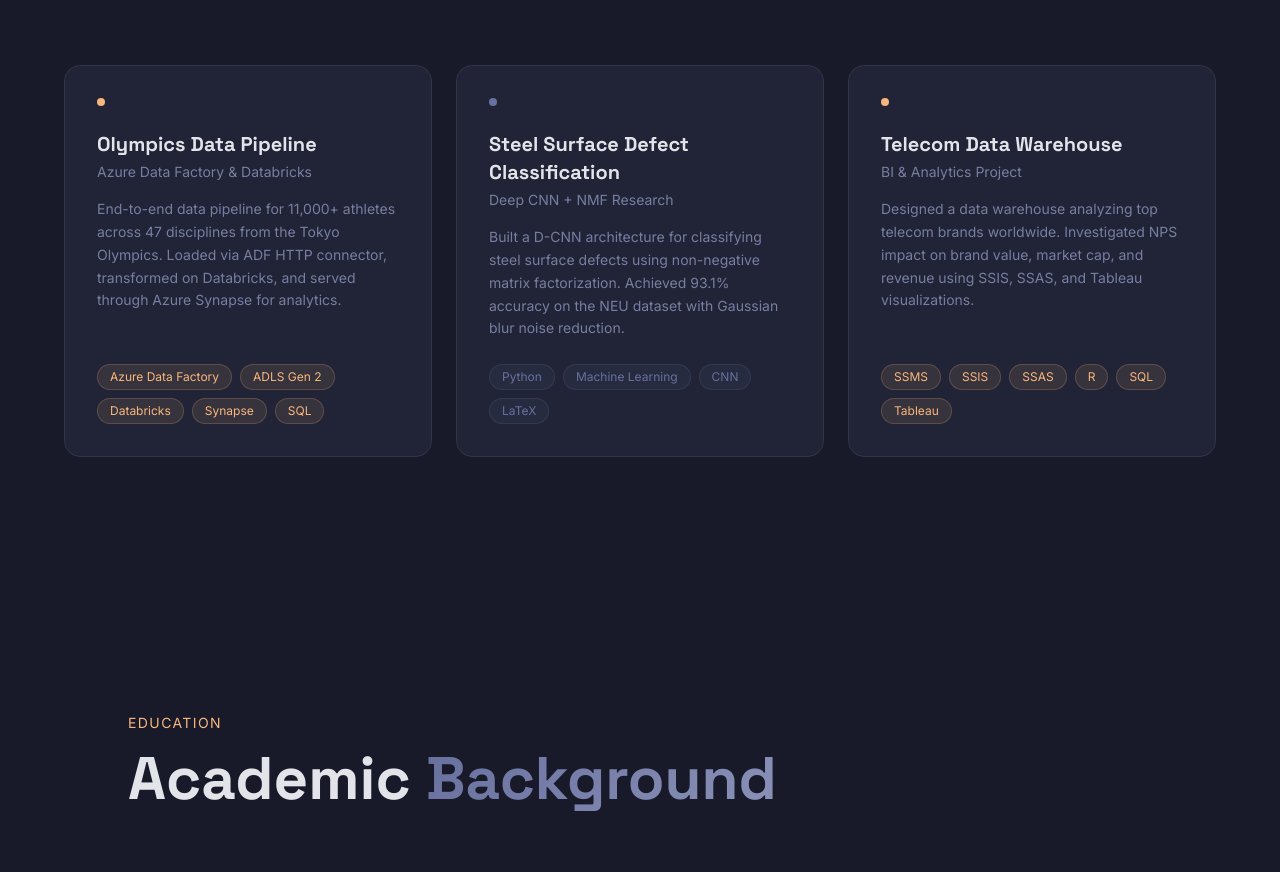
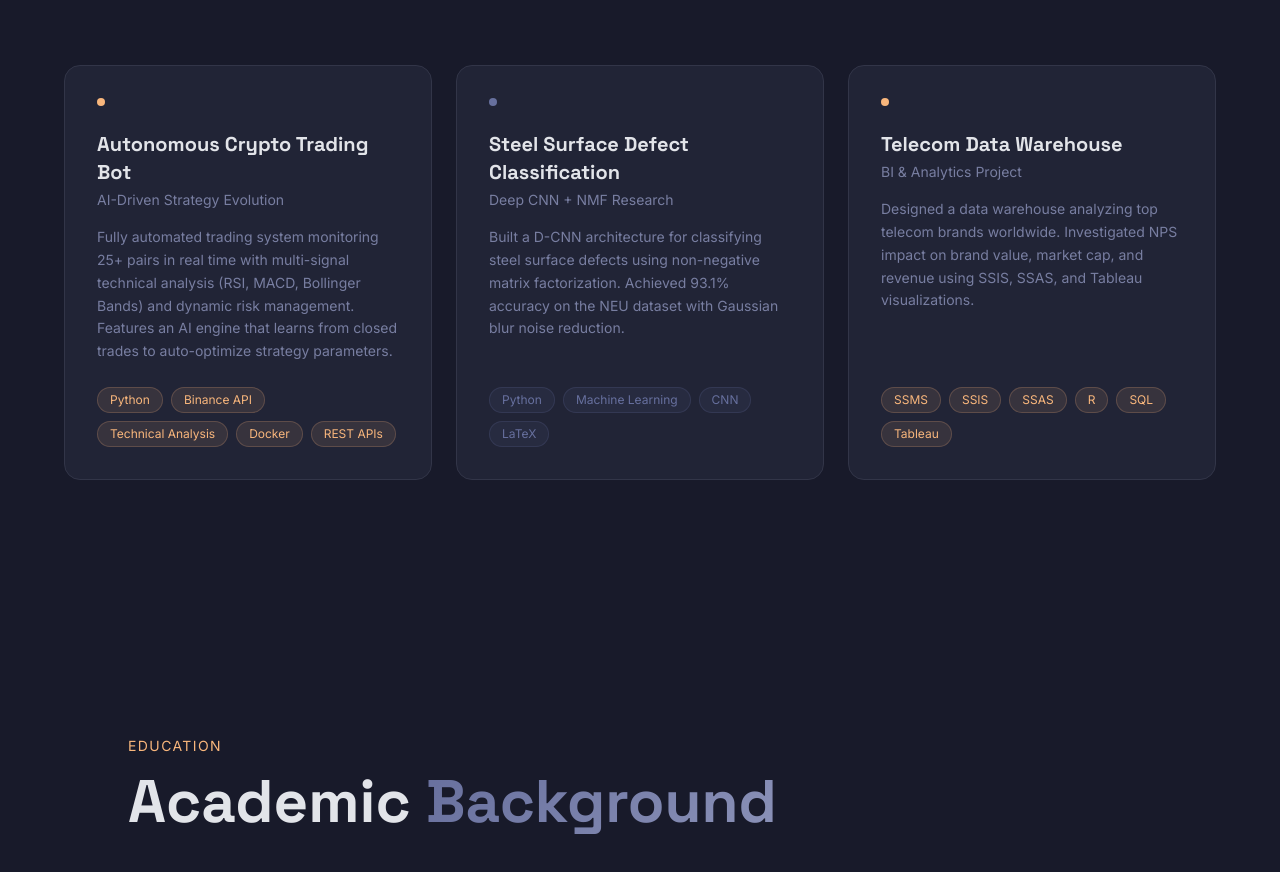
Before and after one commit to pranayshyamkuwar/Portfolio, a React (Vite) app: page / in a window 1280 px wide. Shown: the part 4480-5352 px from the top of the page. Built offline with nearby package versions, Linux system fonts and the light colour scheme; the HTML template or start-up script is replaced by a standard one.

Commit message:
Replace Olympics project with Autonomous Crypto Trading Bot
https://claude.ai/code/session_014ASGrNLvdtQZPSHzGL9TD7

```diff
--- a/src/components/ProjectsSection.tsx
+++ b/src/components/ProjectsSection.tsx
@@ -2,11 +2,11 @@ import ScrollReveal from "./ScrollReveal";
 
 const projects = [
   {
-    title: "Olympics Data Pipeline",
-    subtitle: "Azure Data Factory & Databricks",
+    title: "Autonomous Crypto Trading Bot",
+    subtitle: "AI-Driven Strategy Evolution",
     description:
-      "End-to-end data pipeline for 11,000+ athletes across 47 disciplines from the Tokyo Olympics. Loaded via ADF HTTP connector, transformed on Databricks, and served through Azure Synapse for analytics.",
-    tech: ["Azure Data Factory", "ADLS Gen 2", "Databricks", "Synapse", "SQL"],
+      "Fully automated trading system monitoring 25+ pairs in real time with multi-signal technical analysis (RSI, MACD, Bollinger Bands) and dynamic risk management. Features an AI engine that learns from closed trades to auto-optimize strategy parameters.",
+    tech: ["Python", "Binance API", "Technical Analysis", "Docker", "REST APIs"],
     accent: "primary" as const,
   },
   {
```
